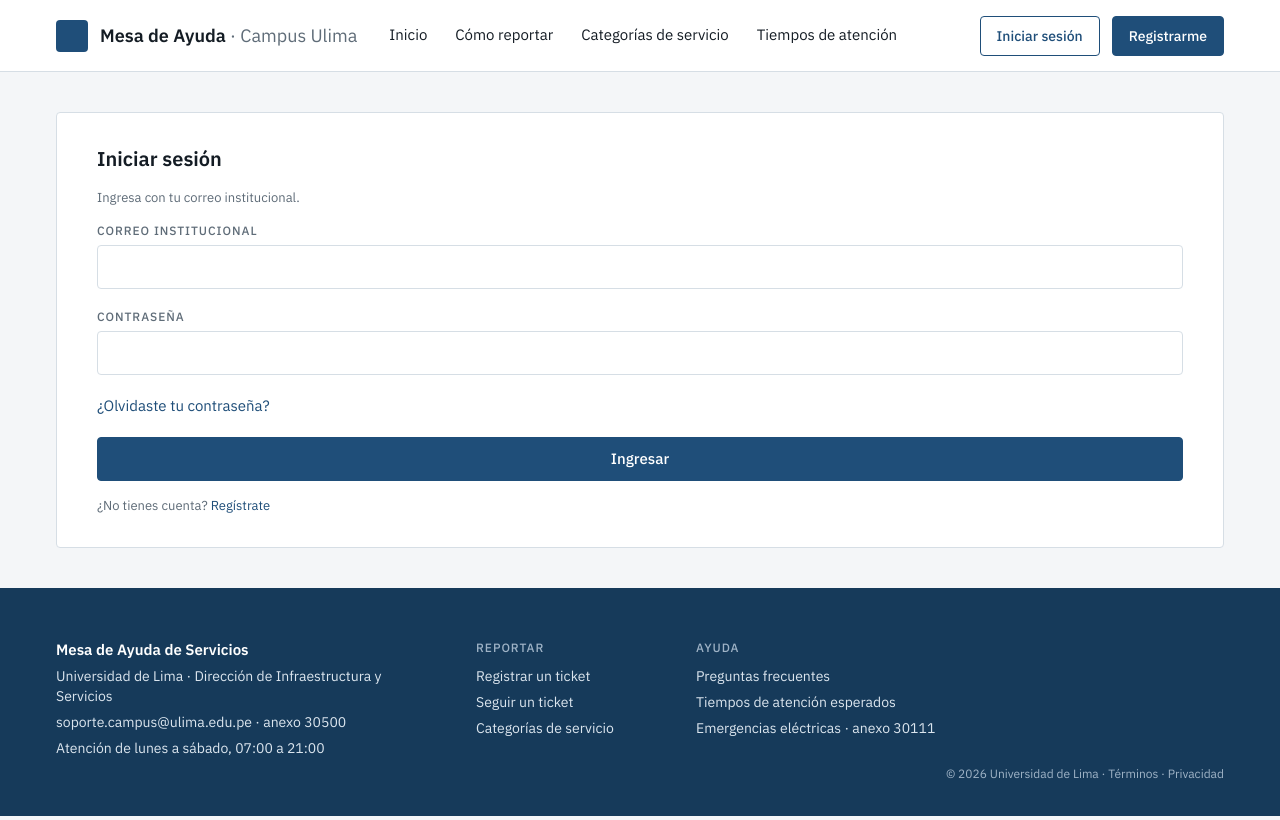
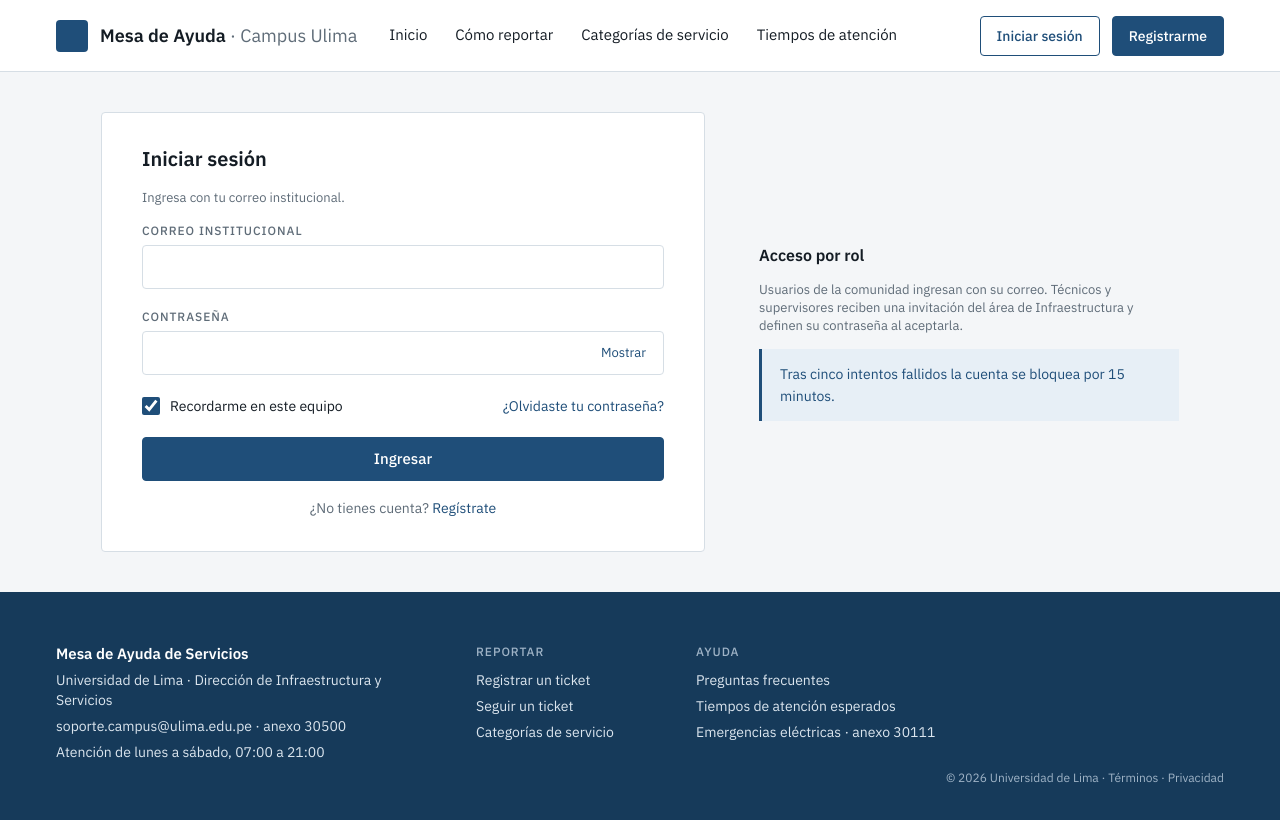
Before and after one commit to Zahir5a/Proyecto_Mesa_De_Ayuda_Grupo_2, a React (Vite) app: page /login in a window 1280 px wide. Built offline with nearby package versions, Linux system fonts and the light colour scheme.

Commit message:
Ajusta el login al mockup

```diff
--- a/src/components/ui/Campo.jsx
+++ b/src/components/ui/Campo.jsx
@@ -1,28 +1,54 @@
-import { useId } from 'react'
+import { useId, useState } from 'react'
 
-function Campo({ etiqueta, error, ayuda, tipo = 'text', opciones = [], placeholder, ...resto }) {
+// Campo de formulario con etiqueta y un solo mensaje (error, éxito o ayuda) junto al control.
+function Campo({ etiqueta, error, exito, ayuda, tipo = 'text', opciones = [], placeholder, ...resto }) {
     const id = useId()
-    const mensaje = error || ayuda
+    const [visible, setVisible] = useState(false)
+    const mensaje = error || exito || ayuda
+    const comunes = { id, className: 'campo__control', 'aria-invalid': error ? 'true' : undefined, ...resto }
+
+    let control
+    if (tipo === 'select') {
+        control = (
+            <select {...comunes}>
+                <option value="">{placeholder}</option>
+                {opciones.map((o) => (
+                    <option key={o.valor} value={o.valor}>{o.etiqueta}</option>
+                ))}
+            </select>
+        )
+    } else if (tipo === 'password') {
+        control = (
+            <div className="campo__envoltorio campo__envoltorio--clave">
+                <input {...comunes} type={visible ? 'text' : 'password'} />
+                <button type="button" className="campo__mostrar" aria-pressed={visible}
+                    disabled={resto.disabled} onClick={() => setVisible(!visible)}>
+                    {visible ? 'Ocultar' : 'Mostrar'}
+                </button>
+            </div>
+        )
+    } else {
+        control = (
+            <div className="campo__envoltorio">
+                <input {...comunes} type={tipo} placeholder={placeholder} />
+                {exito && !error && <span className="campo__visto" aria-hidden="true">✓</span>}
+            </div>
+        )
+    }
+
+    let clase = 'campo'
+    if (error) clase += ' campo--error'
+    else if (exito) clase += ' campo--exito'
+
+    let claseMensaje = 'campo__mensaje'
+    if (error) claseMensaje += ' campo__mensaje--error'
+    else if (exito) claseMensaje += ' campo__mensaje--exito'
 
     return (
-        <div className={error ? 'campo campo--error' : 'campo'}>
+        <div className={clase}>
             <label htmlFor={id} className="campo__etiqueta">{etiqueta}</label>
-
-            {tipo === 'select' ? (
-                <select id={id} className="campo__control" aria-invalid={error ? 'true' : undefined} {...resto}>
-                    <option value="">{placeholder}</option>
-                    {opciones.map((o) => (
-                        <option key={o.valor} value={o.valor}>{o.etiqueta}</option>
-                    ))}
-                </select>
-            ) : (
-                <input id={id} type={tipo} className="campo__control" placeholder={placeholder}
-                    aria-invalid={error ? 'true' : undefined} {...resto} />
-            )}
-
-            {mensaje && (
-                <p className={error ? 'campo__mensaje campo__mensaje--error' : 'campo__mensaje'}>{mensaje}</p>
-            )}
+            {control}
+            {mensaje && <p className={claseMensaje}>{mensaje}</p>}
         </div>
     )
 }
--- a/src/context/AuthProvider.jsx
+++ b/src/context/AuthProvider.jsx
@@ -14,8 +14,8 @@ import { actualizarUsuario } from '../services/usuariosService'
 function AuthProvider({ children }) {
     const [usuario, setUsuario] = useState(() => obtenerUsuarioSesion())
 
-    function iniciarSesion(correo, password) {
-        const resultado = iniciarSesionServicio(correo, password)
+    function iniciarSesion(correo, password, recordar) {
+        const resultado = iniciarSesionServicio(correo, password, recordar)
         if (resultado.ok) {
             setUsuario(resultado.usuario)
         }
--- a/src/index.css
+++ b/src/index.css
@@ -262,7 +262,7 @@ hr {
   position: relative;
 }
 
-.campo__envoltorio .campo__control {
+.campo__envoltorio--clave .campo__control {
   padding-right: 88px;
 }
 
--- a/src/pages/auth/Login.jsx
+++ b/src/pages/auth/Login.jsx
@@ -5,10 +5,13 @@ import { useFormulario } from '../../hooks/useFormulario'
 import { useToast } from '../../hooks/useToast'
 import { rutaInicio } from '../../data/navegacion'
 import { CONTACTO } from '../../data/contenidoPublico'
-import { MAX_INTENTOS, MINUTOS_BLOQUEO } from '../../services/authService'
+import { MINUTOS_BLOQUEO } from '../../services/authService'
 import { REGEX_CORREO } from '../../utils/validaciones'
 import { formatearHora } from '../../utils/formato'
-import Campo from '../../components/ui/Campo'
+import Campo, { CampoCasilla } from '../../components/ui/Campo'
+import './auth.css'
+
+const ESPERA_MS = 600
 
 function validar(v) {
     const errores = {}
@@ -18,11 +21,22 @@ function validar(v) {
     return errores
 }
 
+function mensajeBienvenida(usuario) {
+    const nombre = usuario.nombres.split(' ')[0]
+    const resumen = usuario.resumen
+    if (resumen && resumen.ticketsAbiertos !== undefined) {
+        return 'Hola, ' + nombre + '. Tienes ' + resumen.ticketsAbiertos + ' tickets abiertos y '
+            + resumen.encuestaPendiente + ' encuesta pendiente.'
+    }
+    return 'Hola, ' + nombre + '. Iniciaste sesión correctamente.'
+}
+
 function Login() {
     const { iniciarSesion } = useAuth()
     const { exito } = useToast()
-    const form = useFormulario({ correo: '', password: '' }, validar)
+    const form = useFormulario({ correo: '', password: '', recordar: true }, validar)
     const [fallo, setFallo] = useState(null)
+    const [cargando, setCargando] = useState(false)
     const navigate = useNavigate()
 
     function enviar(e) {
@@ -30,36 +44,49 @@ function Login() {
         setFallo(null)
         if (form.validarTodo() > 0) return
 
-        const resultado = iniciarSesion(form.valores.correo, form.valores.password)
+        setCargando(true)
+        setTimeout(() => {
+            const v = form.valores
+            const resultado = iniciarSesion(v.correo, v.password, v.recordar)
 
             if (resultado.ok) {
-            exito('Hola, ' + resultado.usuario.nombres.split(' ')[0] + '. Iniciaste sesión correctamente.')
+                exito(mensajeBienvenida(resultado.usuario))
                 navigate(rutaInicio(resultado.usuario.rol))
             } else {
                 setFallo(resultado)
+                setCargando(false)
             }
+        }, ESPERA_MS)
     }
 
     const password = form.campo('password')
     const credencialesMalas = fallo !== null && fallo.motivo === 'credenciales'
 
     return (
-        <div className="tarjeta tarjeta--formulario">
+        <div className="auth auth--login">
+            <section className="tarjeta tarjeta--formulario auth__tarjeta">
                 <h1>Iniciar sesión</h1>
                 <p className="texto-aux">Ingresa con tu correo institucional.</p>
 
                 {credencialesMalas && (
                     <p className="alerta-error">
-                    Correo o contraseña incorrectos. Te quedan {fallo.intentosRestantes} de {MAX_INTENTOS} intentos
-                    antes del bloqueo temporal.
+                        Correo o contraseña incorrectos. Te quedan {fallo.intentosRestantes} intentos antes del
+                        bloqueo temporal.
                     </p>
                 )}
                 {fallo !== null && fallo.motivo === 'bloqueo_temporal' && (
+                    <>
                         <p className="alerta-aviso">
-                    Cuenta bloqueada por {MINUTOS_BLOQUEO} minutos tras {MAX_INTENTOS} intentos fallidos. Podrás
-                    ingresar a las {formatearHora(fallo.hasta)} o <Link to="/recuperar-contrasena">restablecer tu
-                    contraseña</Link> ahora.
+                            Cuenta bloqueada por {MINUTOS_BLOQUEO} minutos tras cinco intentos fallidos. Podrás
+                            ingresar a las {formatearHora(fallo.hasta)} o restablecer tu contraseña ahora.
                         </p>
+                        <div className="formulario__acciones">
+                            <Link to="/recuperar-contrasena" className="boton boton--primario">Restablecer contraseña</Link>
+                            <a href={'mailto:' + CONTACTO.correo + '?subject=Cuenta bloqueada'} className="boton boton--terciario">
+                                Escribir a soporte
+                            </a>
+                        </div>
+                    </>
                 )}
                 {fallo !== null && fallo.motivo === 'bloqueada' && (
                     <p className="alerta-error">
@@ -73,14 +100,34 @@ function Login() {
                 )}
 
                 <form className="formulario" onSubmit={enviar} noValidate>
-                <Campo etiqueta="Correo institucional" tipo="email" {...form.campo('correo')} />
-                <Campo etiqueta="Contraseña" tipo="password" {...password}
+                    <fieldset disabled={cargando} className="formulario">
+                        <Campo etiqueta="Correo institucional" tipo="email" autoComplete="username"
+                            {...form.campo('correo')} />
+                        <Campo etiqueta="Contraseña" tipo="password" autoComplete="current-password" {...password}
                             error={password.error || (credencialesMalas ? 'Verifica tus datos e inténtalo otra vez.' : undefined)} />
-                <p className="formulario__enlace"><Link to="/recuperar-contrasena">¿Olvidaste tu contraseña?</Link></p>
-                <button type="submit" className="boton boton--primario">Ingresar</button>
+                        <div className="formulario__fila">
+                            <CampoCasilla {...form.casilla('recordar')}>Recordarme en este equipo</CampoCasilla>
+                            <Link to="/recuperar-contrasena">¿Olvidaste tu contraseña?</Link>
+                        </div>
+                        <button type="submit" className={cargando ? 'boton boton--primario boton--bloque boton--cargando' : 'boton boton--primario boton--bloque'}>
+                            {cargando ? 'Ingresando…' : 'Ingresar'}
+                        </button>
+                    </fieldset>
                 </form>
 
-            <p className="texto-aux">¿No tienes cuenta? <Link to="/registro">Regístrate</Link></p>
+                <p className="auth__pie">¿No tienes cuenta? <Link to="/registro">Regístrate</Link></p>
+            </section>
+
+            <aside className="auth__lateral">
+                <h2>Acceso por rol</h2>
+                <p className="texto-aux">
+                    Usuarios de la comunidad ingresan con su correo. Técnicos y supervisores reciben una invitación
+                    del área de Infraestructura y definen su contraseña al aceptarla.
+                </p>
+                <p className="nota">
+                    Tras cinco intentos fallidos la cuenta se bloquea por {MINUTOS_BLOQUEO} minutos.
+                </p>
+            </aside>
         </div>
     )
 }
--- /dev/null
+++ b/src/pages/auth/auth.css
@@ -0,0 +1,89 @@
+/* Disposición de las pantallas de acceso: login, registro, invitación y recuperación. */
+.auth {
+    display: grid;
+    align-items: center;
+    justify-content: center;
+    gap: 54px;
+    min-height: calc(100vh - 72px - 245px - 80px);
+}
+
+.auth--login {
+    grid-template-columns: 604px 420px;
+}
+
+.auth--registro {
+    grid-template-columns: 893px 389px;
+    gap: 32px;
+    align-items: start;
+}
+
+.auth--simple {
+    grid-template-columns: minmax(0, 1fr);
+    justify-items: center;
+}
+
+.auth__tarjeta {
+    width: 100%;
+}
+
+.auth__tarjeta--invitacion {
+    max-width: 834px;
+}
+
+.auth__tarjeta--recuperar {
+    max-width: 702px;
+}
+
+.auth__titulo {
+    font-size: 20px;
+    line-height: 28px;
+}
+
+.auth__lateral {
+    display: grid;
+    gap: 14px;
+}
+
+.auth__lateral h2 {
+    font-size: 16px;
+    line-height: 24px;
+}
+
+.auth__lateral--tarjeta {
+    align-content: start;
+    padding: 28px 32px;
+}
+
+.auth__pie {
+    text-align: center;
+    font-size: 14px;
+    color: var(--text-muted);
+}
+
+.nota {
+    padding: 14px 18px;
+    border-left: 3px solid var(--primary);
+    background: var(--primary-soft);
+    color: var(--primary);
+    font-size: 14px;
+    line-height: 22px;
+}
+
+.formulario__fila a {
+    font-size: 14px;
+}
+
+@media (max-width: 1100px) {
+    .auth,
+    .auth--login,
+    .auth--registro {
+        grid-template-columns: minmax(0, 1fr);
+        min-height: 0;
+        align-items: start;
+    }
+
+    .auth__tarjeta--invitacion,
+    .auth__tarjeta--recuperar {
+        max-width: none;
+    }
+}
```
Also changed, not shown: src/data/usuarios.json (+38 -7 lines), src/services/almacen.js (+11 -6 lines), src/services/authService.js (+9 -7 lines). Lines whose indentation alone changed are shown as unchanged.
